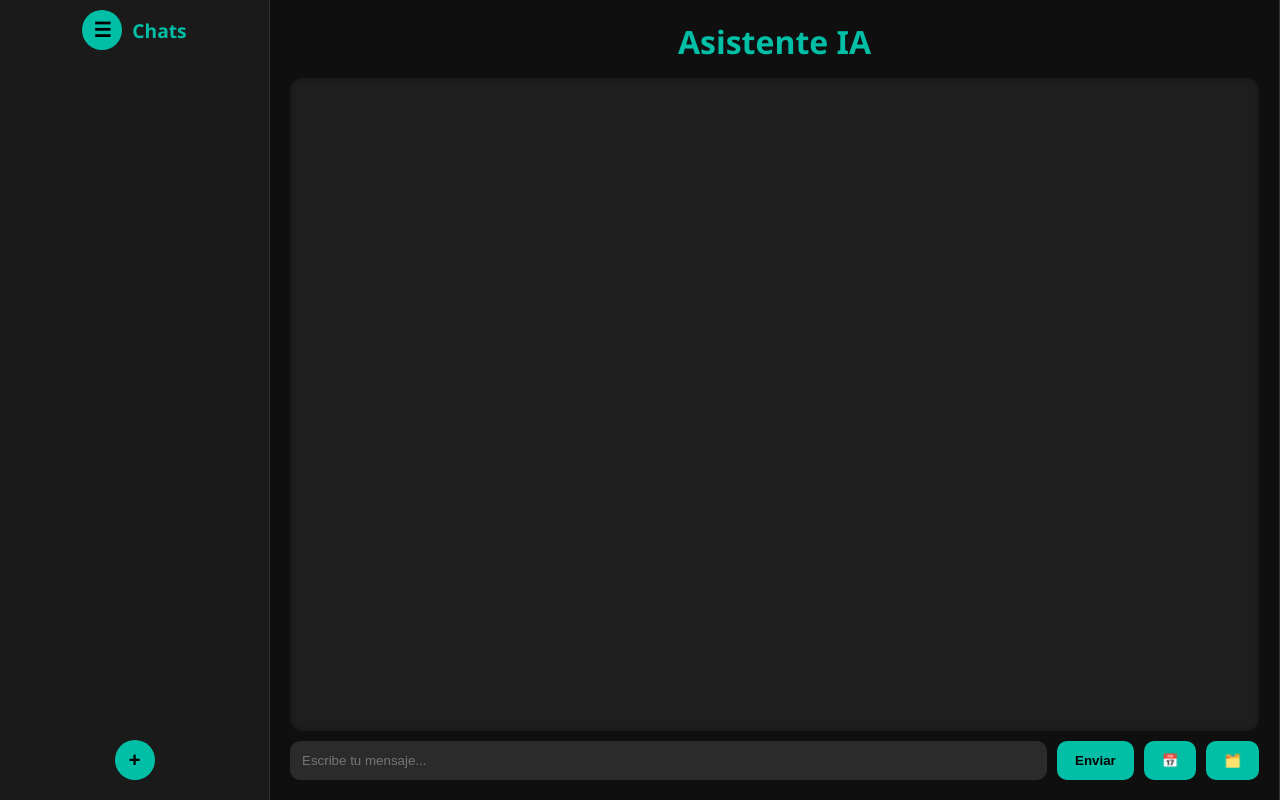
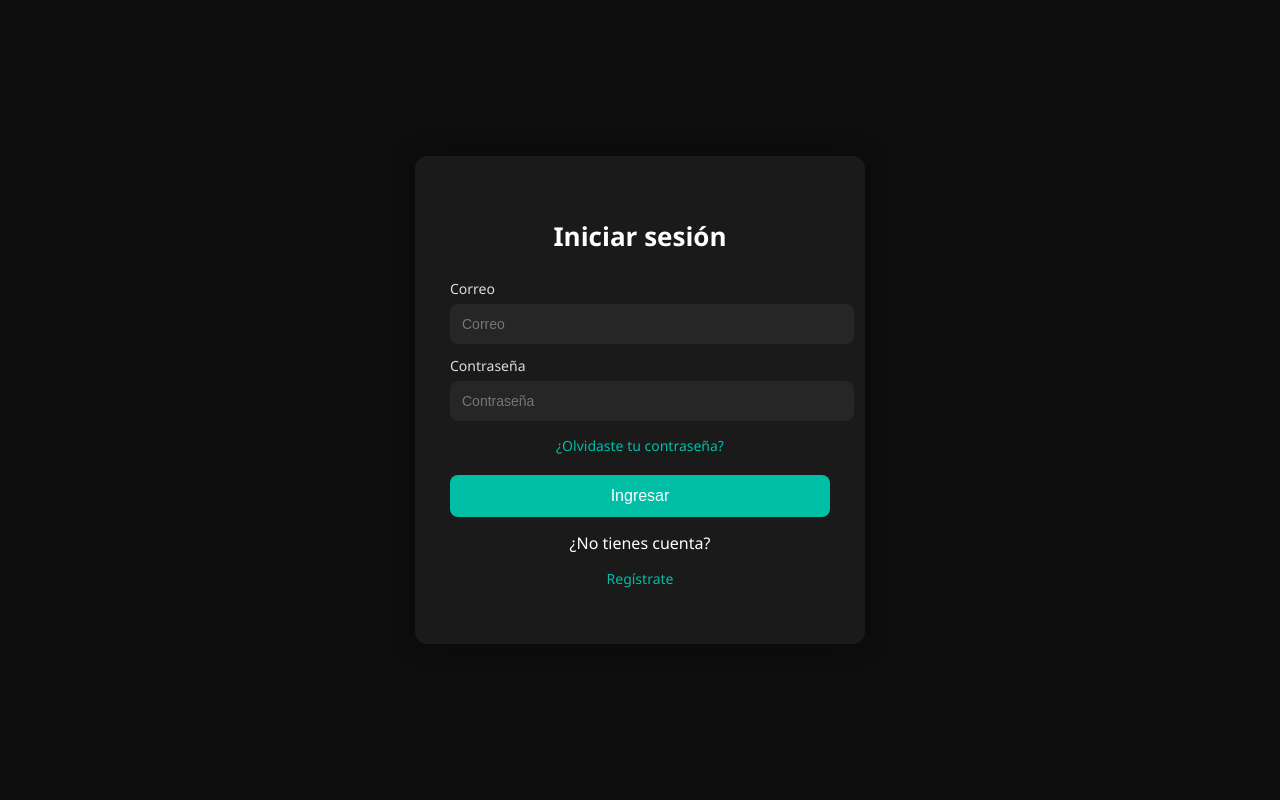
Before and after one commit to PVMarifer/ChatBotIA-Groq, a Flask app: page / in a window 1280 px wide. Run offline with Flask 3, Linux system fonts and the light colour scheme; some libraries are stand-ins or nearby versions.

Commit message:
Formularios de registro
Se crea el registro, el login y olvidé mi contraseña.

```diff
--- a/app.py
+++ b/app.py
@@ -1,19 +1,85 @@
-from flask import Flask, render_template, request, jsonify
+from flask import Flask, render_template, request, jsonify, redirect, session
 from groq import Groq
 
 app = Flask(__name__)
+app.secret_key = "Clave"
 
-# Inicializa el cliente de Groq
-client = Groq(api_key="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")
+# Diccionario en memoria para usuarios
+
+usuarios = {}
+
+# CONFIGURACIÓN DE GROQ
+
+client = Groq(api_key="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")
+
+# RUTAS LOGIN / REGISTRO / CONTRASEÑA
+
 @app.route("/")
+def login():
+    return render_template("login.html")
+
+@app.route("/validar_login", methods=["POST"])
+def validar_login():
+    correo = request.form.get("correo")
+    contrasena = request.form.get("contrasena")
+
+    if correo in usuarios and usuarios[correo]["password"] == contrasena:
+        session["usuario"] = correo
+        return redirect("/index")
+    else:
+        return render_template("login.html", error="Credenciales inválidas")
+
+@app.route("/contrasenna")
+def forgot():
+    return render_template("contrasenna.html")
+
+@app.route("/procesar_contrasenna", methods=["POST"])
+def procesar_contrasenna():
+    correo = request.form.get("correo")
+
+    if correo in usuarios:
+        return render_template(
+            "contrasenna.html",
+            mensaje="Si el correo existe, recibirás un enlace para recuperar tu cuenta."
+        )
+    else:
+        return render_template(
+            "contrasenna.html",
+            error="El correo no está registrado."
+        )
+
+@app.route("/registro")
+def register():
+    return render_template("registro.html")
+
+@app.route("/procesar_registro", methods=["POST"])
+def procesar_registro():
+    correo = request.form.get("correo")
+    contrasena = request.form.get("contrasena")
+
+    if correo in usuarios:
+        return render_template("registro.html", error="Este correo ya está registrado.")
+
+    usuarios[correo] = {"password": contrasena}
+    return render_template("login.html", mensaje="Registro exitoso. Ahora puedes iniciar sesión.")
+
+@app.route("/index")
 def index():
+    if "usuario" not in session:
+        return redirect("/")
     return render_template("index.html")
 
+# -----------------------
+# CHAT
+# -----------------------
 @app.route("/chat", methods=["POST"])
 def chat():
     try:
-        data = request.get_json()
-        user_message = data.get("message", "")
+        data = request.get_json(force=True)
+        if not data or "message" not in data:
+            return jsonify({"error": "Falta 'message'"}), 400
+
+        user_message = data["message"]
 
         completion = client.chat.completions.create(
             model="llama-3.1-8b-instant",
--- /dev/null
+++ b/static/css/login.css
@@ -0,0 +1,88 @@
+
+body {
+    margin: 0;
+    padding: 0;
+    height: 100vh;
+    width: 100%;
+    display: flex;
+    justify-content: center;
+    align-items: center;
+    background: #0e0e0e;
+    font-family: 'Segoe UI', Tahoma, sans-serif;
+    color: #fff;
+}
+
+.login-box {
+    width: 380px;
+    background: #1a1a1a;
+    padding: 40px 35px;
+    border-radius: 12px;
+    box-shadow: 0 0 25px rgba(0,0,0,0.45);
+    text-align: center;
+}
+
+/* Título */
+.login-box h2 {
+    margin-bottom: 25px;
+    font-size: 26px;
+    font-weight: 600;
+    color: #ffffff;
+}
+
+/* Labels */
+.login-box label {
+    display: block;
+    text-align: left;
+    margin-top: 12px;
+    margin-bottom: 6px;
+    font-size: 14px;
+    color: #dcdcdc;
+}
+
+/* Inputs */
+.login-box input {
+    width: 100%;
+    padding: 12px;
+    border-radius: 8px;
+    border: none;
+    font-size: 14px;
+    background: #262626;
+    color: #fff;
+    outline: none;
+}
+
+.login-box input:focus {
+    background: #303030;
+    box-shadow: 0 0 4px rgba(78, 140, 255, 0.6);
+}
+
+
+.login-box button {
+    width: 100%;
+    padding: 12px;
+    margin-top: 20px;
+    border: none;
+    border-radius: 8px;
+    background: #00bfa6;
+    color: #fff;
+    font-size: 16px;
+    cursor: pointer;
+    transition: 0.25s ease;
+}
+
+.login-box button:hover {
+    background: #00bfa6;
+}
+
+
+.login-box a {
+    display: block;
+    margin-top: 15px;
+    color: #00bfa6;
+    text-decoration: none;
+    font-size: 14px;
+}
+
+.login-box a:hover {
+    text-decoration: underline;
+}
--- a/static/css/styles.css
+++ b/static/css/styles.css
@@ -23,20 +23,20 @@ body {
     display: flex;
     width: 100%;
     height: 100vh;
+    transition: margin-left 0.3s ease;
 }
 
 /* ==== SIDEBAR PRINCIPAL ==== */
 .sidebar {
-   width: 270px;
+    width: 270px;
     background-color: #1a1a1a;
     display: flex;
     flex-direction: column;
     border-right: 1px solid #333;
-    transition: width 0.3s ease;
+    transition: transform 0.3s ease;
 }
 
 .sidebar.collapsed {
-    width: 0; /* Colapsa sidebar */
     transform: translateX(-260px);
 }
 
@@ -68,15 +68,16 @@ body {
     align-items: center;
     transition: background 0.3s;
 }
+
+.circle-btn:hover {
+    background-color: #00d1b2;
+}
+
 .sidebar-buttons {
     margin-top: auto;
     display: flex;
     justify-content: center;
     padding: 20px 0;
-}
-
-.circle-btn:hover {
-    background-color: #00d1b2;
 }
 
 .sidebar ul {
@@ -136,8 +137,6 @@ body {
     display: flex;
     flex-direction: column;
     padding: 20px;
-    transition: margin-left 0.3s ease;
-
 }
 
 .chat-container h1 {
@@ -217,18 +216,21 @@ button:hover {
 /* ==== PANEL DE TAREAS   ==== */
 
 #tasks-panel {
- position: relative; /* relativo dentro de app-container */
-    width: 0;
-    flex-shrink: 0; /* que no se comprima el chat */
+    position: fixed;
+    top: 0;
+    right: -350px;
+    width: 350px;
+    height: 100%;
     background: #1b1b1b;
     border-left: 1px solid #333;
-    overflow: hidden;
-    transition: width 0.3s ease;
+    transition: right 0.3s ease;
+    z-index: 9999;
+    padding: 20px;
+    overflow-y: auto;
 }
 
 #tasks-panel.tasks-sidebar-open {
     right: 0;
-     width: 350px;
 }
 
 .close-tasks-btn {
@@ -271,15 +273,20 @@ button:hover {
 .task-actions button:hover {
     color: #00ffd0;
 }
-.sidebar.collapsed #hamburger-btn {
-    position: absolute;
-    left: 260px;
+
+/* Acomodo cuando sidebar está colapsado */
+.sidebar.collapsed ~ .chat-container,
+.sidebar.collapsed ~ .tasks-panel {
+    margin-left: 0px !important;
 }
-.swal2-input { /*Swal del cuadro emergente de tareas*/
+
+/* Centro inputs del Swal */
+.swal2-input {
     text-align: center;
     width: 80% !important;
     margin: 8px auto !important;
 }
+
 /* Mini widget flotante 1 minuto antes */
 #mini-warning {
     position: fixed;
@@ -296,6 +303,7 @@ button:hover {
     display: none;
     animation: fadeIn 0.3s ease;
 }
+
 #mini-warning button {
     margin-left: 10px;
     background: black;
@@ -305,6 +313,7 @@ button:hover {
     border-radius: 6px;
     cursor: pointer;
 }
+
 @keyframes fadeIn {
     from { opacity: 0; transform: translateY(-10px); }
     to { opacity: 1; transform: translateY(0); }
--- a/static/js/chat.js
+++ b/static/js/chat.js
@@ -91,13 +91,25 @@ document.addEventListener("DOMContentLoaded", () => {
             });
     }
 
-    function appendMessage(sender, text, cssClass) {
-        const div = document.createElement("div");
-        div.classList.add(cssClass);
-        div.innerHTML = `<b>${sender}:</b><div class="message-content">${marked.parse(text)}</div>`;
-        chatBox.appendChild(div);
-        chatBox.scrollTop = chatBox.scrollHeight;
+function appendMessage(sender, text, cssClass) {
+    let contenido = "";
+
+    try {
+        contenido = marked.parse((text ?? "").toString());
+    } catch (e) {
+        contenido = (text ?? "").toString();
     }
+
+    const div = document.createElement("div");
+    div.classList.add(cssClass);
+    div.innerHTML = `
+        <b>${sender}:</b>
+        <div class="message-content">${contenido}</div>
+    `;
+    chatBox.appendChild(div);
+    chatBox.scrollTop = chatBox.scrollHeight;
+}
+
 
     async function sendMessage() {
         const msg = userInput.value.trim();
--- /dev/null
+++ b/templates/login.html
@@ -0,0 +1,35 @@
+<!-- templates/login.html -->
+<!DOCTYPE html>
+<html lang="es">
+<head>
+    <meta charset="UTF-8">
+    <meta name="viewport" content="width=device-width, initial-scale=1.0">
+    <title>Login</title>
+    <link rel="stylesheet" href="{{ url_for('static', filename='css/login.css') }}">
+</head>
+<body>
+    <div class="login-box">
+        <h2>Iniciar sesión</h2>
+
+        {% if error %}
+            <div class="error" style="color:#ff4d4d; margin-bottom:10px;">{{ error }}</div>
+        {% endif %}
+        {% if mensaje %}
+            <div class="mensaje" style="color:#00ff99; margin-bottom:10px;">{{ mensaje }}</div>
+        {% endif %}
+
+        <form action="{{ url_for('validar_login') }}" method="POST">
+            <label for="correo">Correo</label>
+            <input type="text" id="correo" name="correo" placeholder="Correo" required>
+
+            <label for="contrasena">Contraseña</label>
+            <input type="password" id="contrasena" name="contrasena" placeholder="Contraseña" required>
+
+            <a href="{{ url_for('forgot') }}">¿Olvidaste tu contraseña?</a>
+            <button type="submit">Ingresar</button>
+        </form>
+
+        <p style="margin-top:15px;">¿No tienes cuenta? <a href="{{ url_for('register') }}">Regístrate</a></p>
+    </div>
+</body>
+</html>
```
Also changed, not shown: static/js/auth.js (added, +100 -0 lines), templates/contrasenna.html (added, +30 -0 lines), templates/registro.html (added, +35 -0 lines), usuarios.json (added, +7 -0 lines).
